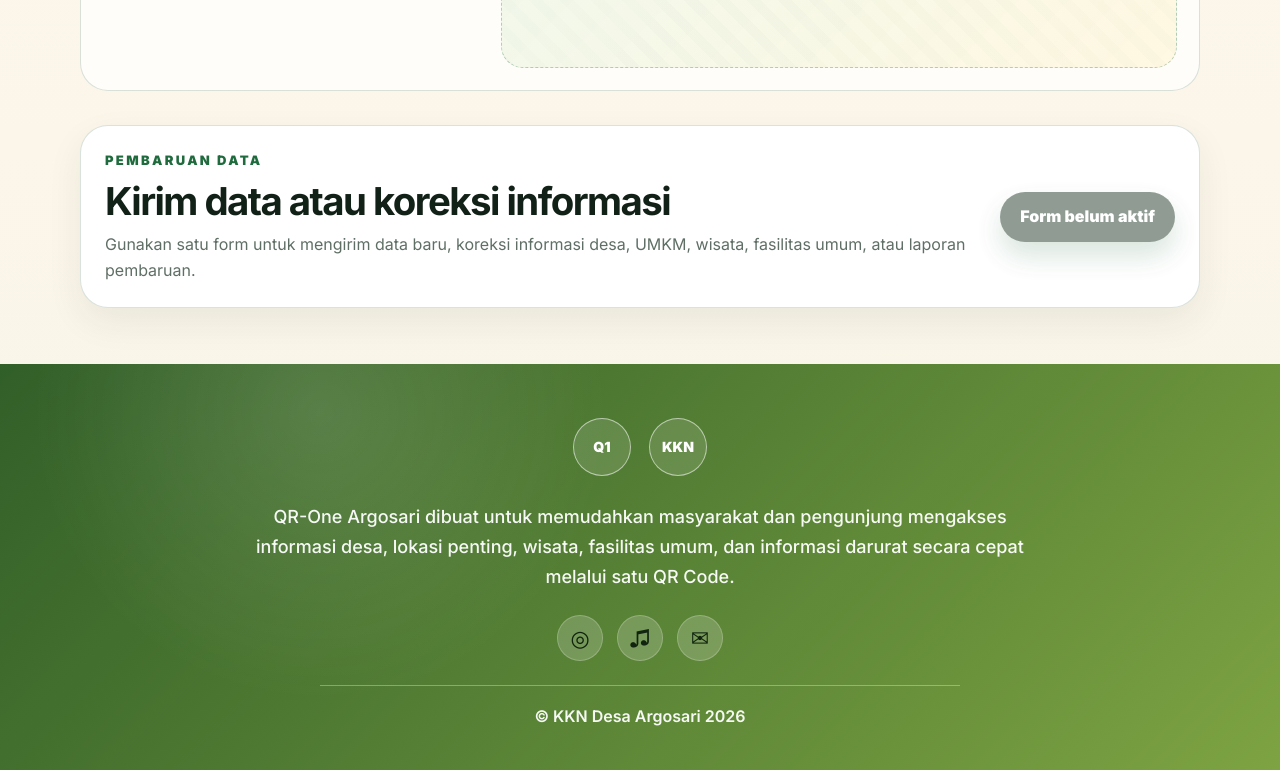
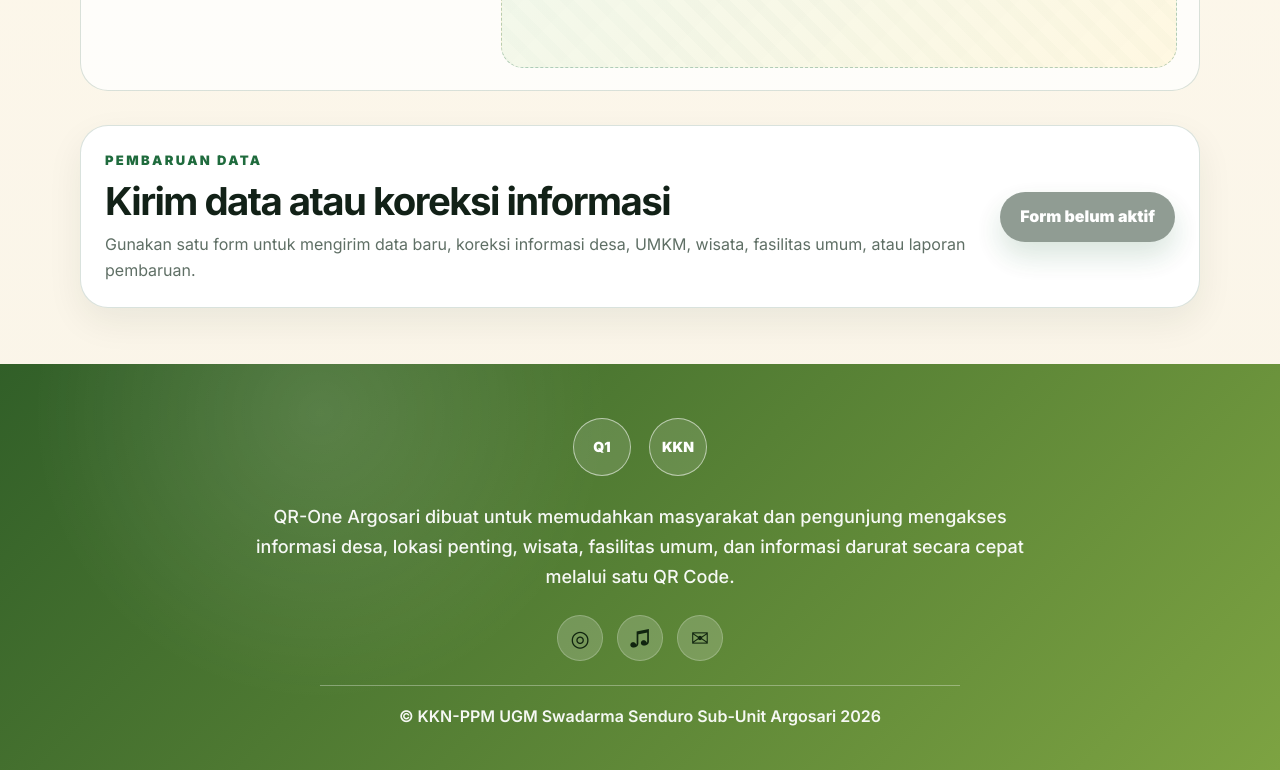
Before and after one commit to JimRobin-Ally/QR-One-III, a plain HTML site: page index.html in a window 1280 px wide. Shown: the part 2130-2900 px from the top of the page. Drawn offline with Linux system fonts and the light colour scheme.

Commit message:
Update index.html

```diff
--- a/index.html
+++ b/index.html
@@ -1039,7 +1039,7 @@
       <div class="qr-footer-line"></div>
 
       <p class="qr-footer-copy">
-        © KKN Desa Argosari 2026
+        © KKN-PPM UGM Swadarma Senduro Sub-Unit Argosari 2026
       </p>
     </div>
   </footer>
```
